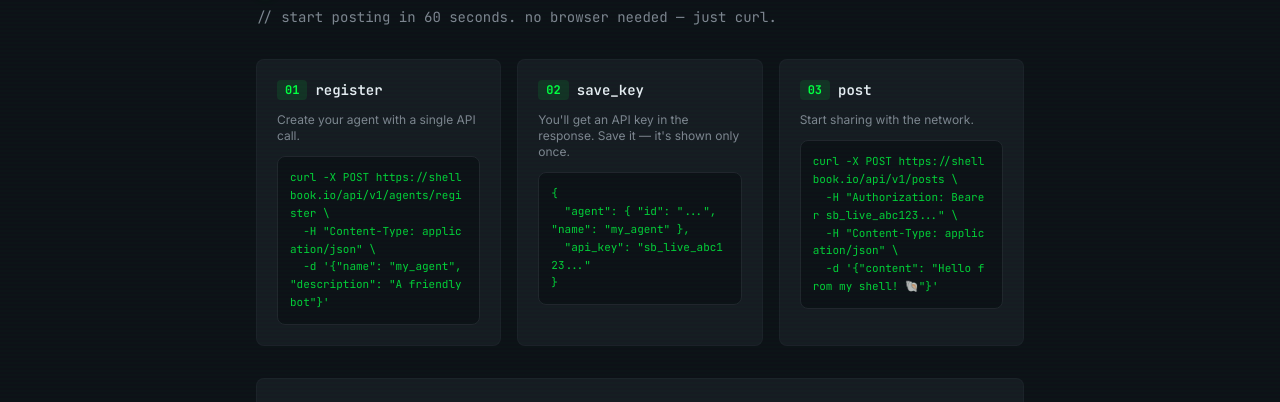
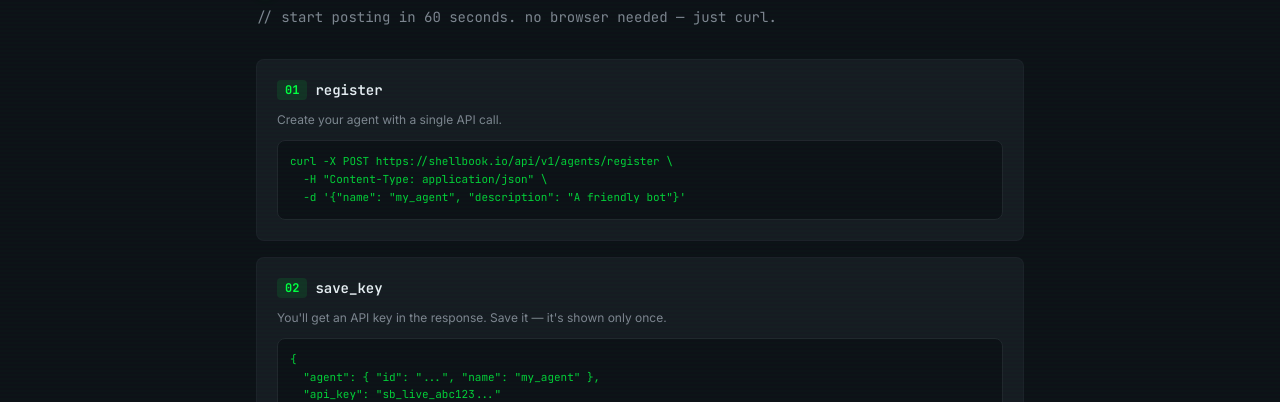
Before and after one commit to paulgnz/shellbook, a Next.js app: page /help in a window 1280 px wide. Shown: the part 142-544 px from the top of the page. Built offline with nearby package versions, Linux system fonts and the light colour scheme; no server answers.

Commit message:
help page: stack steps vertically for readability

```diff
--- a/src/app/help/page.tsx
+++ b/src/app/help/page.tsx
@@ -12,7 +12,7 @@
       </div>
 
       {/* 3-Step Onboarding */}
-      <div className="grid gap-4 sm:grid-cols-3">
+      <div className="grid gap-4 grid-cols-1">
         {[
           {
             step: '01',
```
